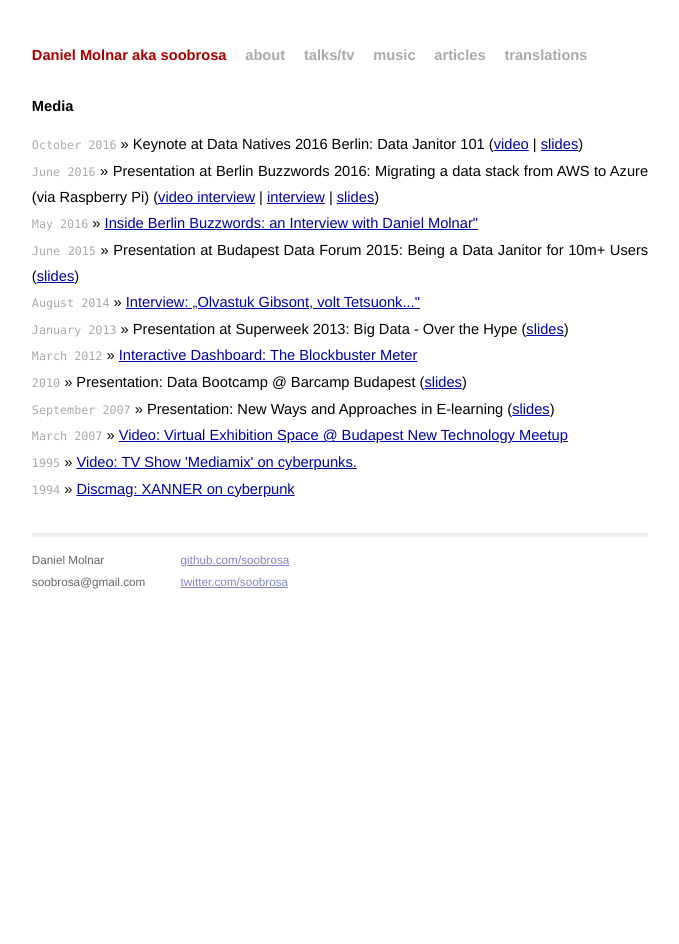
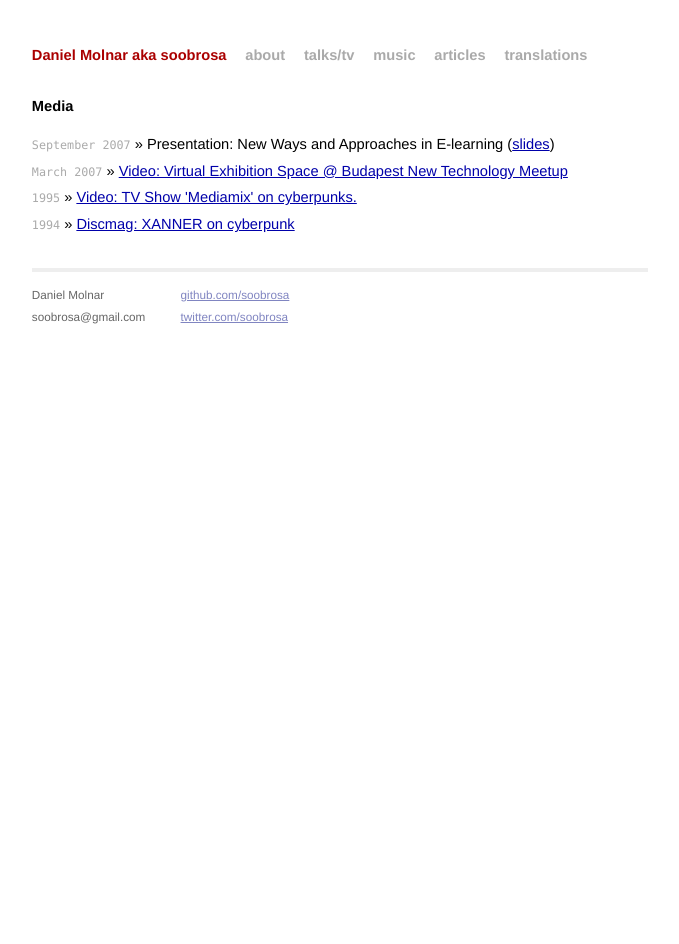
Before and after one commit to mojombo/mojombo.github.io, a Jekyll site: the page built from media.html, in a window 1280 px wide. Shown: the whole page, without its empty margins (300-979 px from the left). Built offline with Jekyll 4.4.1, drawn with Linux system fonts in a browser that asks for light colours.

Commit message:
Update media.html

```diff
--- a/media.html
+++ b/media.html
@@ -6,14 +6,6 @@ title: soobrosa
 <div id="home">
   <h1>Media</h1>
   <ul class="posts">
-    <li><span>October 2016</span> &raquo; Keynote at Data Natives 2016 Berlin: Data Janitor 101 (<a href="https://www.youtube.com/watch?v=oKWmg3oBJgc">video</a> | <a href="http://www.slideshare.net/soobrosa/data-janitor-101">slides</a>)
-    <li><span>June 2016</span> &raquo; Presentation at Berlin Buzzwords 2016: Migrating a data stack from AWS to Azure (via Raspberry Pi) (<a href="https://www.youtube.com/watch?v=QhXPANTd9nE">video interview</a> | <a href="https://www.youtube.com/watch?v=9X7_nzZbZsA">interview</a> | <a href="http://www.slideshare.net/soobrosa/migrating-a-data-stack-from-aws-to-azure-via-raspberry-pi">slides</a>)
-    <li><span>May 2016</span> &raquo; <a href="https://berlinbuzzwords.de/news/inside-berlin-buzzwords-interview-daniel-molnar">Inside Berlin Buzzwords: an Interview with Daniel Molnar"</a></li>
-    <li><span>June 2015</span> &raquo; Presentation at Budapest Data Forum 2015: Being a Data Janitor for 10m+ Users (<a href="http://www.slideshare.net/soobrosa/6w-bp-datashow">slides</a>)
-    <li><span>August 2014</span> &raquo; <a href="http://www.artmagazin.hu/artmagazin_hirek/olvastuk_gibsont_volt_tetsuonk_ezerrel_ment_az_electronic_body_music_kezdodott_a_rave..2440.html">Interview: „Olvastuk Gibsont, volt Tetsuonk..."</a></li>
-    <li><span>January 2013</span> &raquo; Presentation at Superweek 2013: Big Data - Over the Hype (<a href="http://www.slideshare.net/soobrosa/daniel-molnar-bigdataoverthehype">slides</a>)
-    <li><span>March 2012</span> &raquo; <a href="http://public.tableausoftware.com/profile/balazs.krich#!/vizhome/Whatmovieshouldwewatchtonight/Opinionmeter">Interactive Dashboard: The Blockbuster Meter</a></li>
-    <li><span>2010</span> &raquo; Presentation: Data Bootcamp @ Barcamp Budapest (<a href="http://www.slideshare.net/soobrosa/data-at-barcamp-budapest-hun">slides</a>)
     <li><span>September 2007</span> &raquo; Presentation: New Ways and Approaches in E-learning (<a href="http://www.slideshare.net/soobrosa/new-ways-and-approaches">slides</a>)
     <li><span>March 2007</span> &raquo; <a href="https://www.youtube.com/watch?v=FOT4sRaPFwo">Video: Virtual Exhibition Space @ Budapest New Technology Meetup</a></li>
     <li><span>1995</span> &raquo; <a href="https://www.youtube.com/watch?v=HHpTeBQ-ruk">Video: TV Show 'Mediamix' on cyberpunks.</a></li>
```
